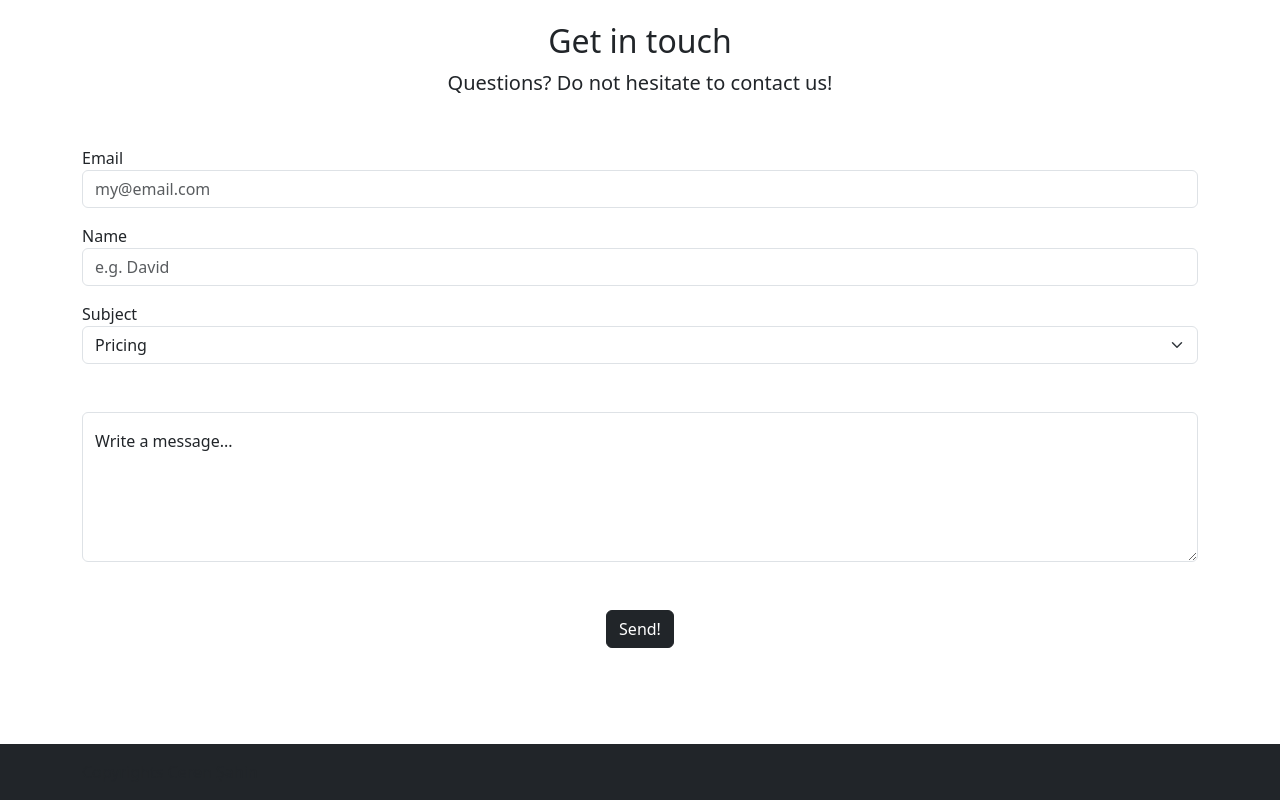
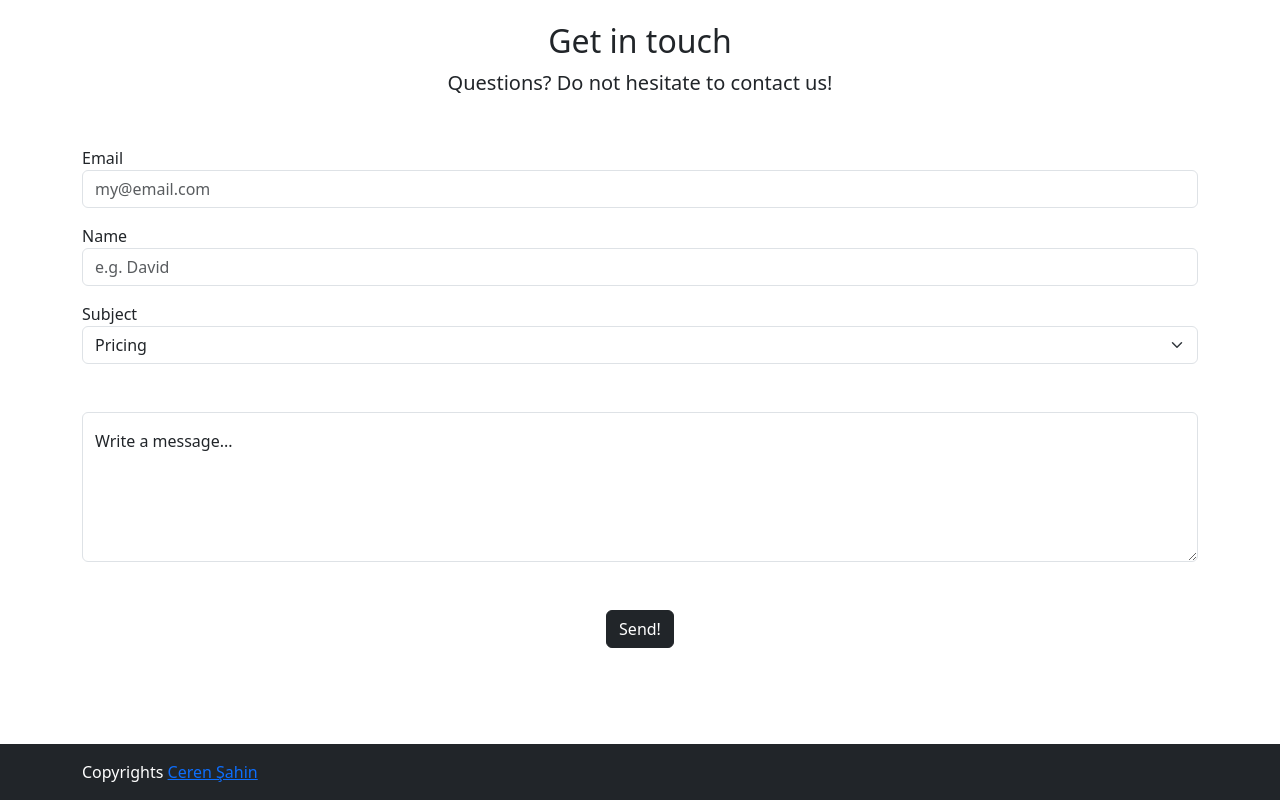
Before and after one commit to cerenss/landing-page-with-bootstrap, a website: page index.html in a window 1280 px wide. Shown: the part 1602-2402 px from the top of the page. Drawn offline with nearby package versions, Linux system fonts and the light colour scheme.

Commit message:
footer text have been modified

```diff
--- a/index.html
+++ b/index.html
@@ -248,10 +248,10 @@
 
     <footer class="footer mt-auto py-3 bg-dark">
         <div class="container">
-            <span class="text-muted">Copyrights Ceren Şahin</span>
+            <span class="text-white">Copyrights <a href="https://www.behance.net/cerensahin">Ceren Şahin</a></span>
         </div>
     </footer>
 
-    <script src="	https://cdn.jsdelivr.net/npm/bootstrap@5.3.0-alpha3/dist/js/bootstrap.bundle.min.js"></script>
+    <script src="https://cdn.jsdelivr.net/npm/bootstrap@5.3.0-alpha3/dist/js/bootstrap.bundle.min.js"></script>
   </body>
 </html>
```
